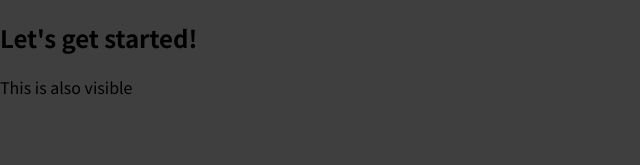
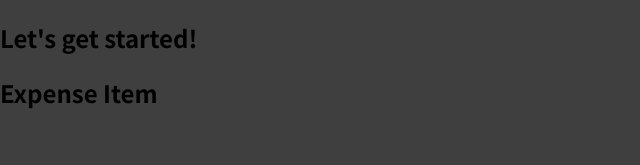
Before and after one commit to rlusitha/react-complete-guide, a JavaScript app: page / in a window 1280 px wide. Shown: the top 165 px of the page, without its empty margins (0-640 px from the left). Built offline with nearby package versions, Linux system fonts and the light colour scheme.

Commit message:
Building a first custom component

```diff
--- a/src/App.js
+++ b/src/App.js
@@ -1,8 +1,10 @@
+import ExpenseItem from "./components/ExpenseItem";
+
 function App() {
   return (
     <div>
       <h2>Let's get started!</h2>
-      <p>This is also visible</p>
+      <ExpenseItem />
     </div>
   );
 }
--- /dev/null
+++ b/src/components/ExpenseItem.js
@@ -0,0 +1,5 @@
+function ExpenseItem() {
+    return <h2>Expense Item</h2>
+}
+
+export default ExpenseItem;
```
Also changed, not shown: 1 other file (tests, documents, lock files or other folders).
